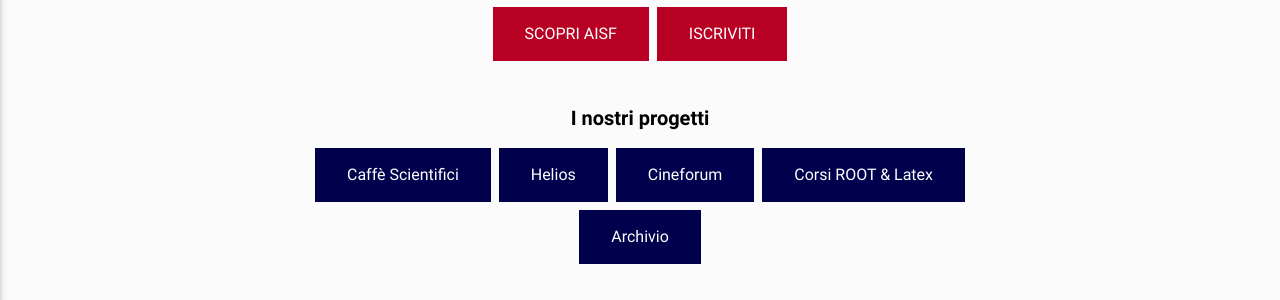
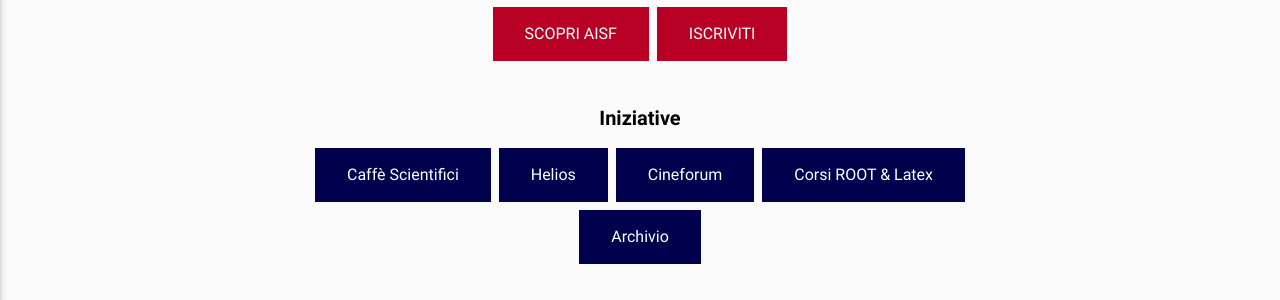
Before and after one commit to ai-sf/aisf_perugia, a Jekyll site: the page built from index.html, in a window 1280 px wide. Shown: the part 577-877 px from the top of the page. Built offline with Jekyll 4.4.1, drawn with Linux system fonts in a browser that asks for light colours; nearby versions of some CDN libraries.

Commit message:
Update index.html

```diff
--- a/index.html
+++ b/index.html
@@ -83,7 +83,7 @@
 -->
 
 
-<center><h4 ><b style="color:black" > I nostri progetti</b></h4></center>
+<center><h4 ><b style="color:black" > Iniziative</b></h4></center>
 <center>
 
 <button class="button button6"> <a style="color:white" href="/perugia/CaffèScientifico"> Caffè Scientifici</button>
```
